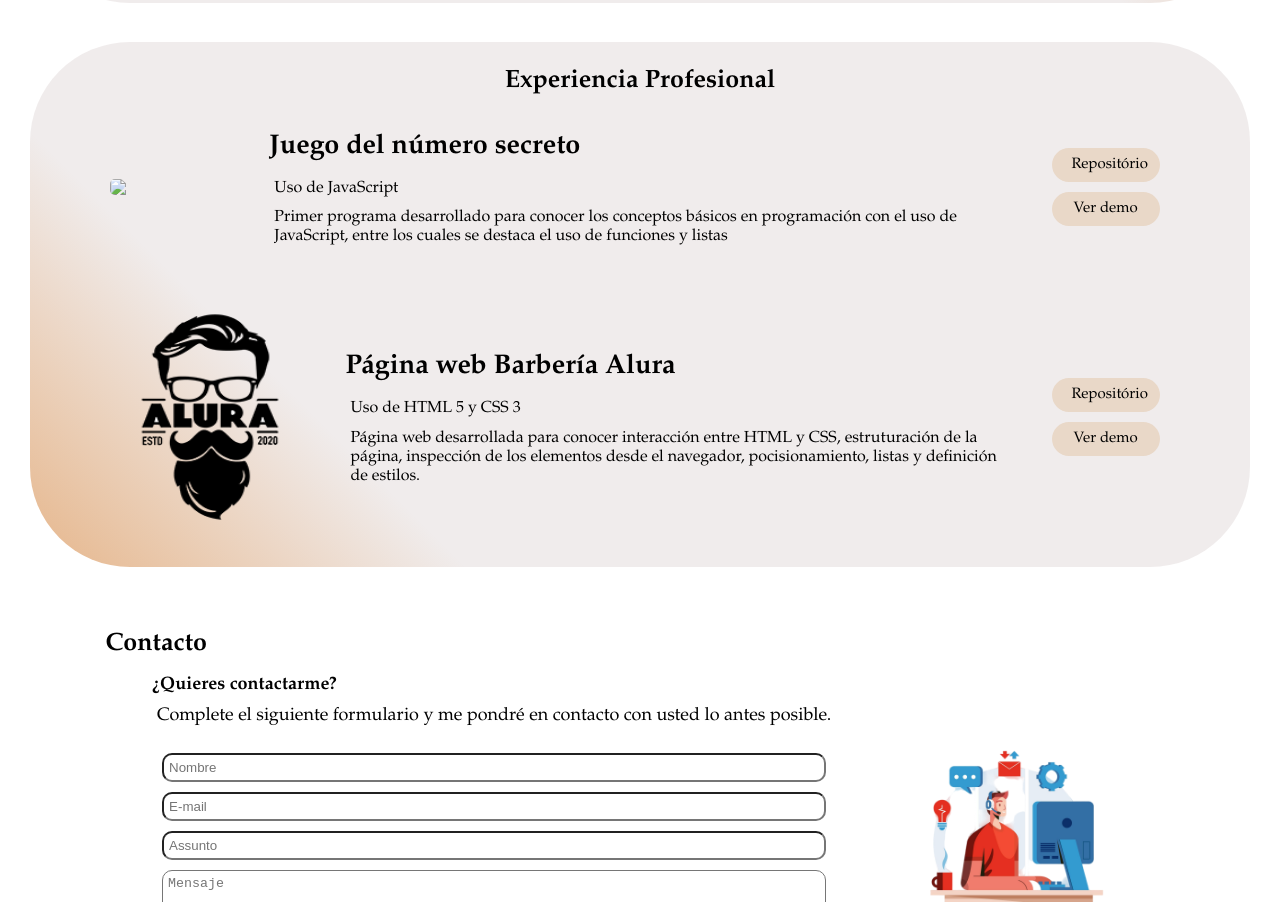
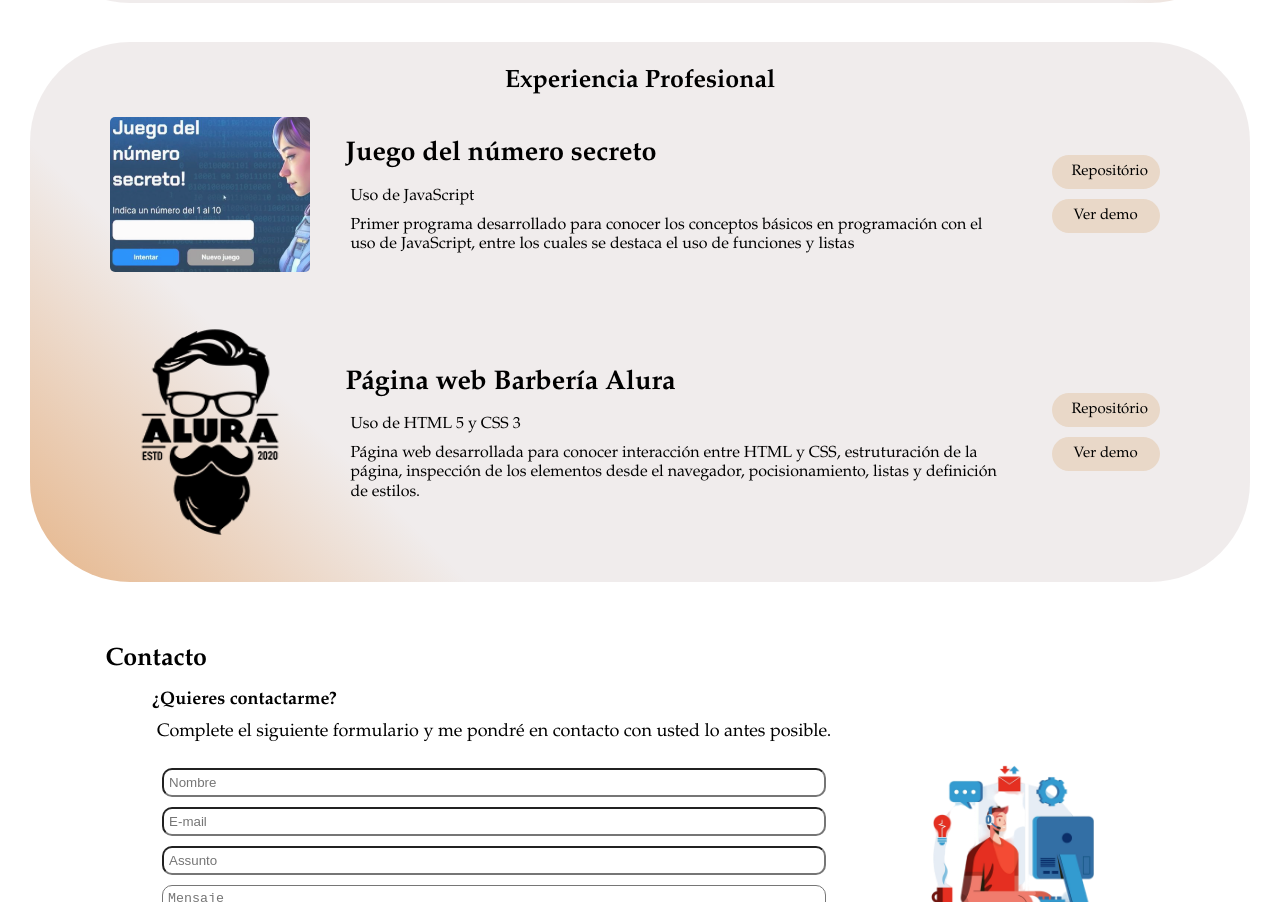
Before and after one commit to jeaavilagu91/Portafolio, a plain HTML site: page index.html in a window 1280 px wide. Shown: the part 1453-2355 px from the top of the page. Drawn offline with Linux system fonts and the light colour scheme.

Commit message:
Add files via upload

```diff
--- a/index.html
+++ b/index.html
@@ -157,7 +157,7 @@
         <div class="experience_div"></div>
         <h1 class="experience__section__title" >Experiencia Profesional</h1>
             <div class="experiencie__box">
-                <img class="experience__img" id="juego" src="assets\juego.jpg">
+                <img class="experience__img" id="juego" src="assets\juego_image.png">
                 <ul class="experience__info">
                     <li class="experience__title"><h2>Juego del número secreto</h2>
                     <li class="experience__text"><p>Uso de JavaScript</p>
```
Also changed, not shown: assets/juego.JPG (added), assets/juego_image.png (added).
